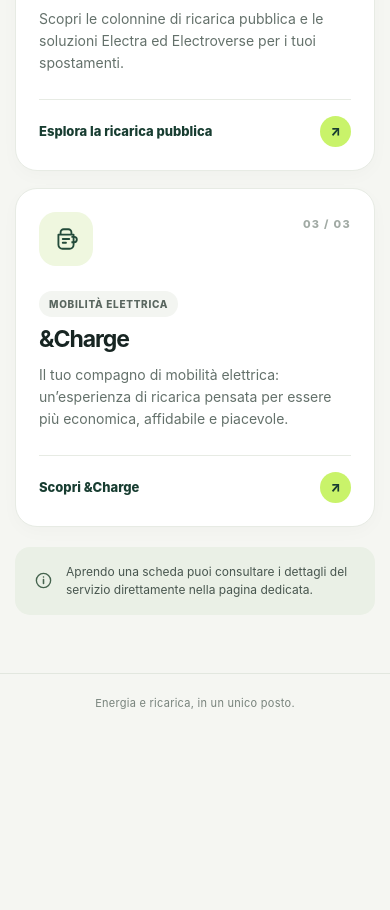
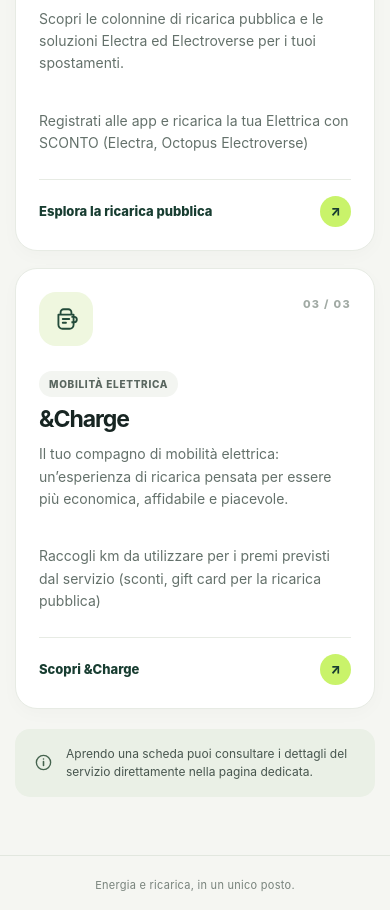
Before and after one commit to bssalex2020/pagine-web-ai, a plain HTML site: page auto-elettrica/servizi-mobilita-elettrica.html in a window 390 px wide. Shown: the part 1236-2146 px from the top of the page. Before the commit the page ends 1974 px from the top, so only its background shows below. Drawn offline with Linux system fonts and the light colour scheme.

Commit message:
Update servizi-mobilita-elettrica.html

```diff
--- a/auto-elettrica/servizi-mobilita-elettrica.html
+++ b/auto-elettrica/servizi-mobilita-elettrica.html
@@ -398,6 +398,7 @@
             <span class="category">Ricarica pubblica</span>
             <h3>Electra &amp; Octopus Electroverse</h3>
             <p>Scopri le colonnine di ricarica pubblica e le soluzioni Electra ed Electroverse per i tuoi spostamenti.</p>
+            <p>Registrati alle app e ricarica la tua Elettrica con SCONTO (Electra, Octopus Electroverse)</p>
             <a class="card-cta" href="/pagine-web-ai/auto-elettrica/ricarica-auto-elettrica.html" target="_blank" rel="noopener noreferrer">
               <span>Esplora la ricarica pubblica</span>
               <span class="arrow" aria-hidden="true">↗</span>
@@ -414,6 +415,7 @@
             <span class="category">Mobilità elettrica</span>
             <h3>&amp;Charge</h3>
             <p>Il tuo compagno di mobilità elettrica: un’esperienza di ricarica pensata per essere più economica, affidabile e piacevole.</p>
+            <p>Raccogli km da utilizzare per i premi previsti dal servizio (sconti, gift card per la ricarica pubblica)</p>
             <a class="card-cta" href="/pagine-web-ai/auto-elettrica/invito-and-charge.html" target="_blank" rel="noopener noreferrer">
               <span>Scopri &amp;Charge</span>
               <span class="arrow" aria-hidden="true">↗</span>
```
